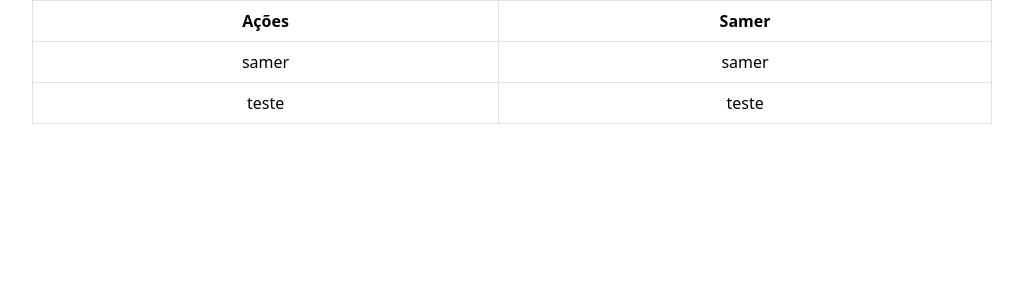
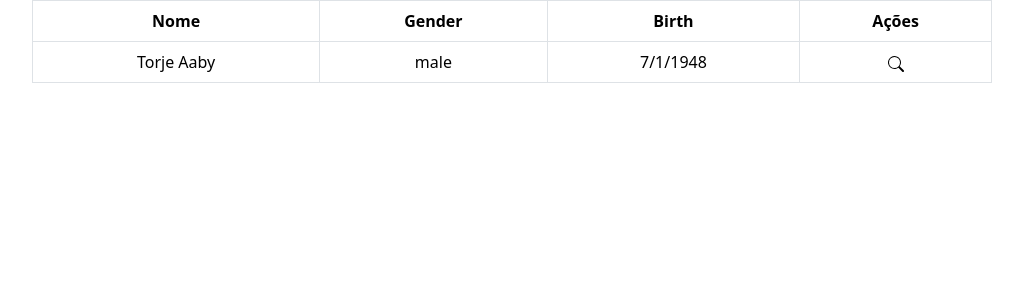
Before and after one commit to sameroso/pharmaInc, a React (Create React App) app: page / in a window 1280 px wide. Shown: the top 300 px of the page, without its empty margins (128-1151 px from the left). Built offline with nearby package versions, Linux system fonts and the light colour scheme.

Commit message:
feat: added table

```diff
--- a/src/pages/Dashboard.tsx
+++ b/src/pages/Dashboard.tsx
@@ -1,28 +1,40 @@
 import Table from "components/Table";
+import { BsSearch } from "react-icons/bs";
+import { tableColumns } from "./tableColumns";
+import { mock } from "./mock";
+
 export function DashBoard() {
   return (
-    <Table
-      data={[
-        { name: "samer", value: "samer" },
-        { name: "teste", value: "samer" },
-      ]}
-    >
-      <Table.Column
-        itemKey="dsa"
-        onClick={() => {
-          return;
-        }}
-        field="name"
-      >
-        Samer
-      </Table.Column>
+    <Table data={mock.results}>
+      {
+        tableColumns.map((item) => (
+          <Table.Column
+            itemKey={item.field}
+            key={item.field}
+
+            field={item.field}
+            modifier={item.modifier}
+          >
+            {item.header}
+          </Table.Column>
+        )) as any
+      }
       <Table.Extra
         field="Ações"
-        callback={(value: any) => {
-          return <div>{value.name}</div>;
+        callback={(value) => {
+          return (
+            <div>
+              <BsSearch
+                cursor="pointer"
+                className="cursor-pointer"
+                data-bs-toggle="tooltip"
+                title="Detalhes"
+                onClick={() => console.log(value)}
+              />
+            </div>
+          );
         }}
         itemKey="1212"
-        prepend
       />
     </Table>
   );
--- /dev/null
+++ b/src/pages/mock.ts
@@ -0,0 +1,43 @@
+export const mock = {
+  results: [
+    {
+      gender: "male",
+      name: { title: "Mr", first: "Torje", last: "Aaby" },
+      location: {
+        street: { number: 9846, name: "Melkeveien" },
+        city: "Vestre Jakobselv",
+        state: "Aust-Agder",
+        country: "Norway",
+        postcode: "5547",
+        coordinates: { latitude: "54.2733", longitude: "-22.8122" },
+        timezone: {
+          offset: "0:00",
+          description: "Western Europe Time, London, Lisbon, Casablanca",
+        },
+      },
+      email: "torje.aaby@example.com",
+      login: {
+        uuid: "ef7f8e1b-33a3-4abe-bcf1-f190b4789ade",
+        username: "yellowbird991",
+        password: "roswell",
+        salt: "ooNlOR59",
+        md5: "7ffe91187f5eae3f6ba5a26771826a34",
+        sha1: "90a5d2465736bc5ae0e838373b30c293656f9cea",
+        sha256:
+          "b9d18decdd97af4c165910e9c5f666fc0efd8ffc4b16e77f47a04afdc7fefe14",
+      },
+      dob: { date: "1948-07-01T01:51:40.142Z", age: 73 },
+      registered: { date: "2012-05-26T01:07:40.482Z", age: 9 },
+      phone: "72456688",
+      cell: "96233677",
+      id: { name: "FN", value: "01074804566" },
+      picture: {
+        large: "https://randomuser.me/api/portraits/men/4.jpg",
+        medium: "https://randomuser.me/api/portraits/med/men/4.jpg",
+        thumbnail: "https://randomuser.me/api/portraits/thumb/men/4.jpg",
+      },
+      nat: "NO",
+    },
+  ],
+  info: { seed: "b2550ab04f4e9a3a", results: 1, page: 1, version: "1.3" },
+};
--- /dev/null
+++ b/src/pages/tableColumns.tsx
@@ -0,0 +1,17 @@
+export const tableColumns = [
+  {
+    header: "Nome",
+    field: "name",
+    modifier: (props: any) => `${props.first} ${props.last}`,
+  },
+  {
+    header: "Gender",
+    field: "gender",
+    modifier: (props: any) => props,
+  },
+  {
+    header: "Birth",
+    field: "dob",
+    modifier: (props: any) => new Date(props.date).toLocaleDateString("en-US"),
+  },
+];
```
